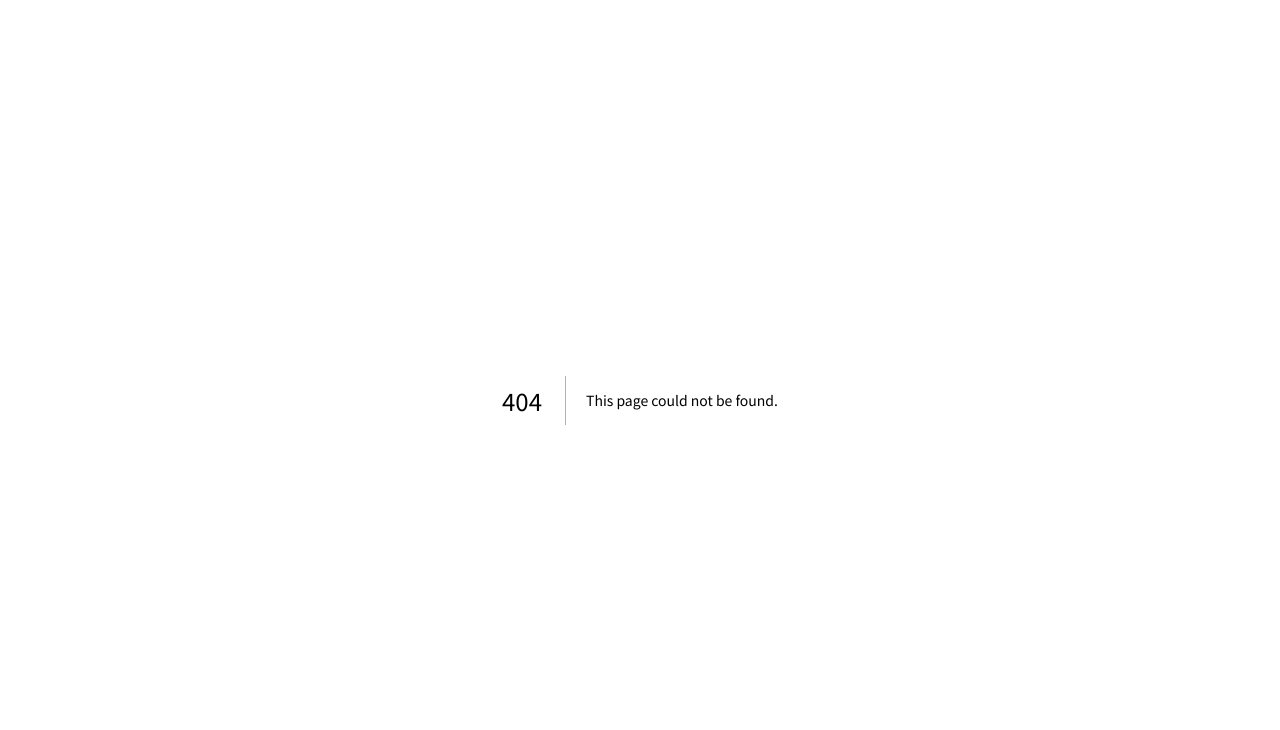
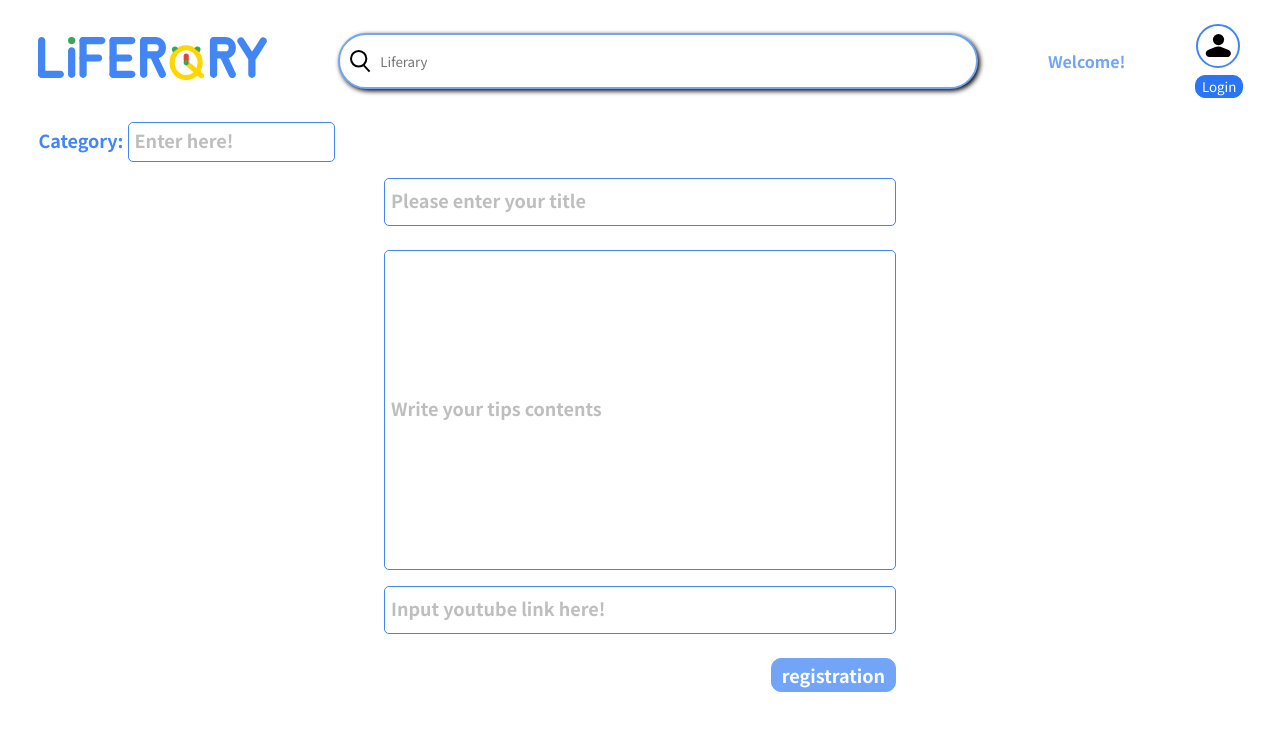
Before and after one commit to GDSC-SKHU/liferary-frontend, a Next.js app: page /s_edit in a window 1280 px wide. Before the commit this address had no page. Shown: the top 730 px of the page. Built offline with nearby package versions, Linux system fonts and the light colour scheme; no server answers.

Commit message:
feat: delete 구현

```diff
--- a/src/components/Main/Card.tsx
+++ b/src/components/Main/Card.tsx
@@ -1,16 +1,13 @@
-import router from 'next/router';
 import styled from 'styled-components';
 
 export default function Card() {
-  const title = router.query.title;
-
   return (
     <Container>
       <StyledGrid>
         <Item />
         <Item />
         <Item />
-        <Title>{title}</Title> {/* 최신순으로 띄울 수 있게 */}
+        <Title></Title> {/* 최신순으로 띄울 수 있게 */}
         <Title>How to join GDSC</Title>
         <Title>How to join GDSCCCCCCCCCCCCCCC</Title>
       </StyledGrid>
--- /dev/null
+++ b/src/components/S_edit/S_editBody.tsx
@@ -0,0 +1,9 @@
+import S_editForm from './S_editForm';
+
+export default function S_editBody() {
+  return (
+    <>
+      <S_editForm />
+    </>
+  );
+}
--- /dev/null
+++ b/src/components/S_edit/S_editForm.tsx
@@ -0,0 +1,262 @@
+import useUser from '@/hooks/useUser';
+import axios from 'axios';
+import { useRouter } from 'next/router';
+import { ChangeEvent, FormEvent, useEffect, useState } from 'react';
+import styled from 'styled-components';
+
+interface IUpdate {
+  id: string;
+  title: string;
+  category: string;
+  context: string;
+  video: string;
+}
+
+const S_editForm = () => {
+  const router = useRouter();
+  const { id } = router.query;
+  let ready = router.isReady;
+  const { user } = useUser();
+
+  const [updateData, setUpdateData] = useState<IUpdate>();
+
+  const [updateTitle, setUpdateTitle] = useState<string>('');
+
+  const [updateCategory, setUpdateCategory] = useState<string>('');
+
+  const [updateContext, setUpdateContext] = useState<string>('');
+
+  const [updateVideo, setUpdateVideo] = useState<string>('');
+
+  const errorAlert = () => {
+    if (updateTitle.length == 0) {
+      return alert('제목을 입력해 주세요');
+    }
+    if (updateCategory.length == 0) {
+      return alert('태그를 입력해 주세요');
+    }
+    if (updateContext.length == 0) {
+      return alert('내용을 입력해 주세요');
+    }
+    if (updateVideo.length == 0) {
+      return alert('내용을 입력해 주세요');
+    }
+  };
+
+  useEffect(() => {
+    if (ready) {
+      console.log(updateData?.title);
+
+      const getUpdateData = () => {
+        const TOKEN = localStorage.getItem('accessToken');
+        axios
+          .get(`/api/main/${id}`, {
+            headers: {
+              Authorization: `Bearer ${TOKEN}`,
+            },
+          })
+          .then((data) => {
+            console.log(data.data);
+            setUpdateData(data.data);
+          })
+          .catch((e) => {
+            alert(e);
+          });
+      };
+      getUpdateData();
+    }
+  }, []);
+
+  const onChangeUpdateTitle = (e: ChangeEvent<HTMLInputElement>) => {
+    setUpdateTitle(e.currentTarget.value);
+  };
+  const onChangeUpdateCategory = (e: ChangeEvent<HTMLInputElement>) => {
+    setUpdateCategory(e.currentTarget.value);
+  };
+  const onChangeUpdateContext = (e: ChangeEvent<HTMLInputElement>) => {
+    setUpdateContext(e.currentTarget.value);
+  };
+  const onChangeUpdateVideo = (e: ChangeEvent<HTMLInputElement>) => {
+    setUpdateVideo(e.currentTarget.value);
+  };
+
+  const onClickUpdate = (e: FormEvent<HTMLFormElement>) => {
+    e.preventDefault();
+
+    const TOKEN = localStorage.getItem('accessToken');
+    axios
+      .patch(
+        `/api/main/${id}`,
+        {
+          id: id,
+          title: updateTitle,
+          category: updateCategory,
+          context: updateContext,
+          video: updateVideo,
+        },
+        {
+          headers: {
+            Authorization: `Bearer ${TOKEN}`,
+          },
+        }
+      )
+      .then(() => {
+        router.push(`/api/main/${id}`);
+      })
+      .catch((e) => {
+        errorAlert();
+      });
+  };
+
+  return (
+    <form onSubmit={onClickUpdate}>
+      <StyledDiv>
+        <div>
+          <StyledSpan>Category: </StyledSpan>
+          <StyledInput3
+            type="text"
+            placeholder="Enter here!"
+            value={updateCategory}
+            onChange={onChangeUpdateCategory}
+          />
+        </div>
+      </StyledDiv>
+      <Container>
+        <StyledInput
+          type="text"
+          placeholder="Please enter your title"
+          value={updateTitle}
+          onChange={onChangeUpdateTitle}
+        />
+        <StyledInput2
+          type="text"
+          placeholder="Write your tips contents"
+          value={updateContext}
+          onChange={onChangeUpdateContext}
+        />
+        <StyledInput
+          type="text"
+          placeholder="Input youtube link here!"
+          value={updateVideo}
+          onChange={onChangeUpdateVideo}
+        />
+        <BtnContainer>
+          <Submit type="submit">registration</Submit>
+        </BtnContainer>
+      </Container>
+    </form>
+  );
+};
+
+export default S_editForm;
+
+const StyledDiv = styled.div`
+  width: 50vw;
+`;
+
+const StyledInput3 = styled.input`
+  height: 5vh;
+  margin-top: 3vh;
+  padding: 0 6px;
+
+  outline: none;
+  border: 1px solid #4285f4;
+  border-radius: 5px;
+
+  &:focus {
+    border: 2px solid #4285f4;
+  }
+
+  ::placeholder {
+    color: #bebebe;
+    font-weight: 600;
+    font-size: large;
+  }
+`;
+
+const StyledSpan = styled.span`
+  margin-left: 3vw;
+
+  color: #4285f4;
+  font-weight: 600;
+  font-size: large;
+`;
+
+const Container = styled.div`
+  display: flex;
+  flex-direction: column;
+  justify-content: center;
+  align-items: center;
+
+  color: white;
+`;
+
+const StyledInput = styled.input`
+  width: 40vw;
+  height: 6vh;
+  margin-top: 2vh;
+  padding: 0 6px;
+
+  outline: none;
+  border: 1px solid #4285f4;
+  border-radius: 5px;
+
+  &:focus {
+    border: 2px solid #4285f4;
+  }
+
+  ::placeholder {
+    color: #bebebe;
+    font-weight: 600;
+    font-size: large;
+  }
+`;
+
+const StyledInput2 = styled.input`
+  width: 40vw;
+  height: 40vh;
+  margin-top: 3vh;
+  padding: 0 6px;
+
+  outline: none;
+  border: 1px solid #4285f4;
+  border-radius: 5px;
+
+  &:focus {
+    border: 2px solid #4285f4;
+  }
+
+  ::placeholder {
+    color: #bebebe;
+    font-weight: 600;
+    font-size: large;
+  }
+`;
+
+const BtnContainer = styled.div`
+  width: 40vw;
+`;
+
+const Submit = styled.button`
+  float: right;
+  margin-top: 3vh;
+  margin-bottom: 1rem;
+  padding: 3px 10px;
+
+  background-color: #72a4f7;
+  color: white;
+  border: 1px solid #72a4f7;
+  border-radius: 10px;
+  font-weight: 600;
+  font-size: large;
+  cursor: pointer;
+
+  &:hover {
+    background-color: white;
+    color: #72a4f7;
+    border: 1px solid #72a4f7;
+  }
+`;
+function userRouter() {
+  throw new Error('Function not implemented.');
+}
--- a/src/components/S_write/S_writeForm.tsx
+++ b/src/components/S_write/S_writeForm.tsx
@@ -1,5 +1,5 @@
 import axios from 'axios';
-import { Router, useRouter } from 'next/router';
+import { useRouter } from 'next/router';
 import { ChangeEvent, useState } from 'react';
 import styled from 'styled-components';
 import useToken from '@/hooks/useToken';
@@ -103,9 +103,6 @@ const S_write = () => {
           pathname: '/share',
           query: {
             id: res.data.id,
-            nickname: res.data.nickname,
-            title: res.data.title,
-            modifiedDate: res.data.modifiedDate,
           },
         });
       })
--- /dev/null
+++ b/src/hooks/useUser.tsx
@@ -0,0 +1,28 @@
+import { useState, useEffect } from 'react';
+import axios from 'axios';
+
+interface IUser {
+  id: string;
+  email: string;
+  nickname: string;
+}
+
+const useUser = () => {
+  const [user, setUser] = useState<IUser | undefined>();
+
+  useEffect(() => {
+    axios
+      .get(`/api/info`, {
+        headers: {
+          Authorization: `Bearer ${localStorage.getItem('accessToken')}`,
+        },
+      })
+      .then((data) => setUser(data.data))
+      .catch((e) => {
+        console.log(e);
+      });
+  }, []);
+  return { user };
+};
+
+export default useUser;
--- /dev/null
+++ b/src/pages/s_edit.tsx
@@ -0,0 +1,11 @@
+import Nav from '@/components/Nav/Nav';
+import S_editBody from '@/components/S_edit/S_editBody';
+
+export default function S_edit() {
+  return (
+    <>
+      <Nav />
+      <S_editBody />
+    </>
+  );
+}
```
Also changed, not shown: src/components/Share.tsx/ShareForm.tsx (+48 -27 lines).
